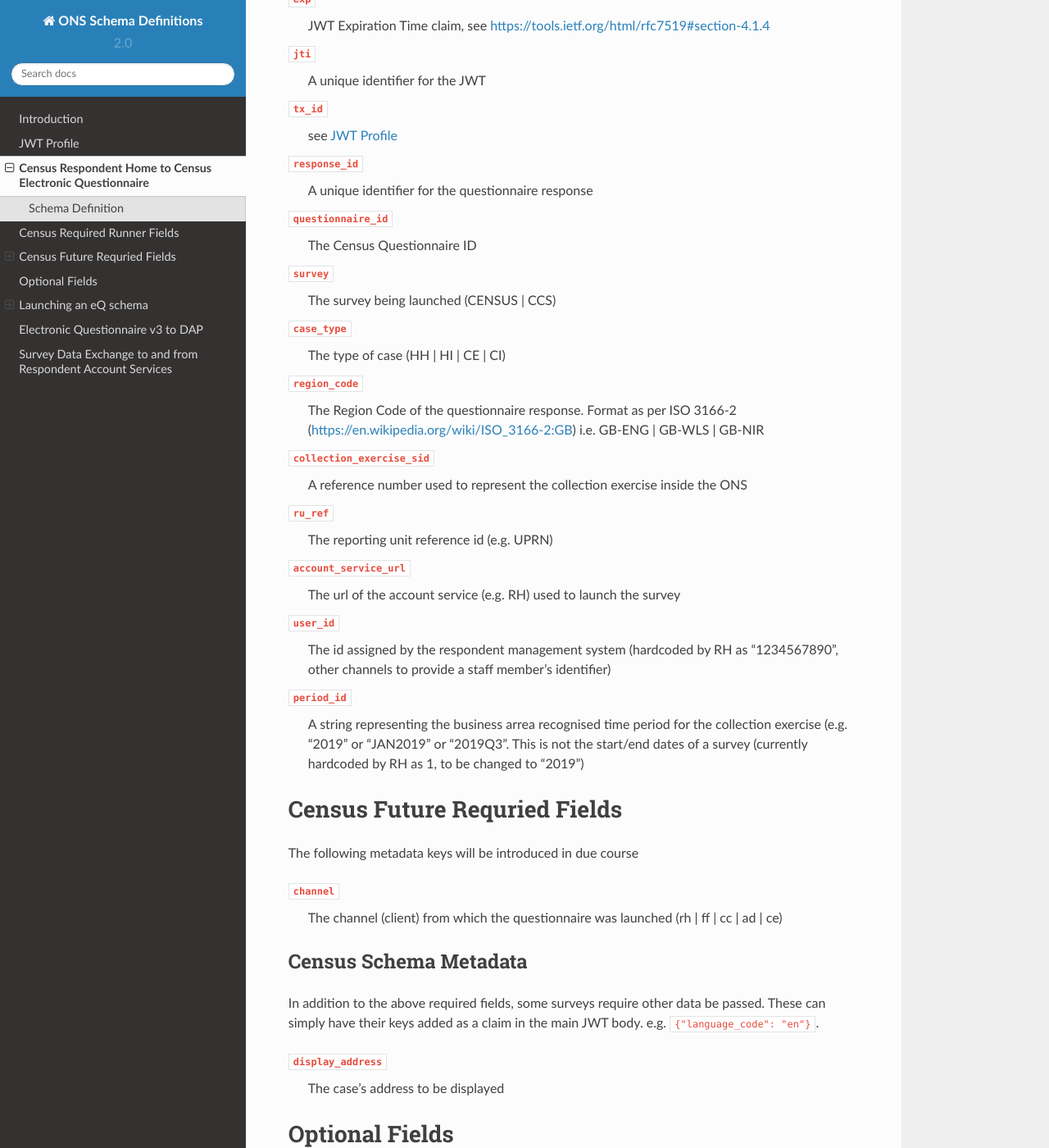
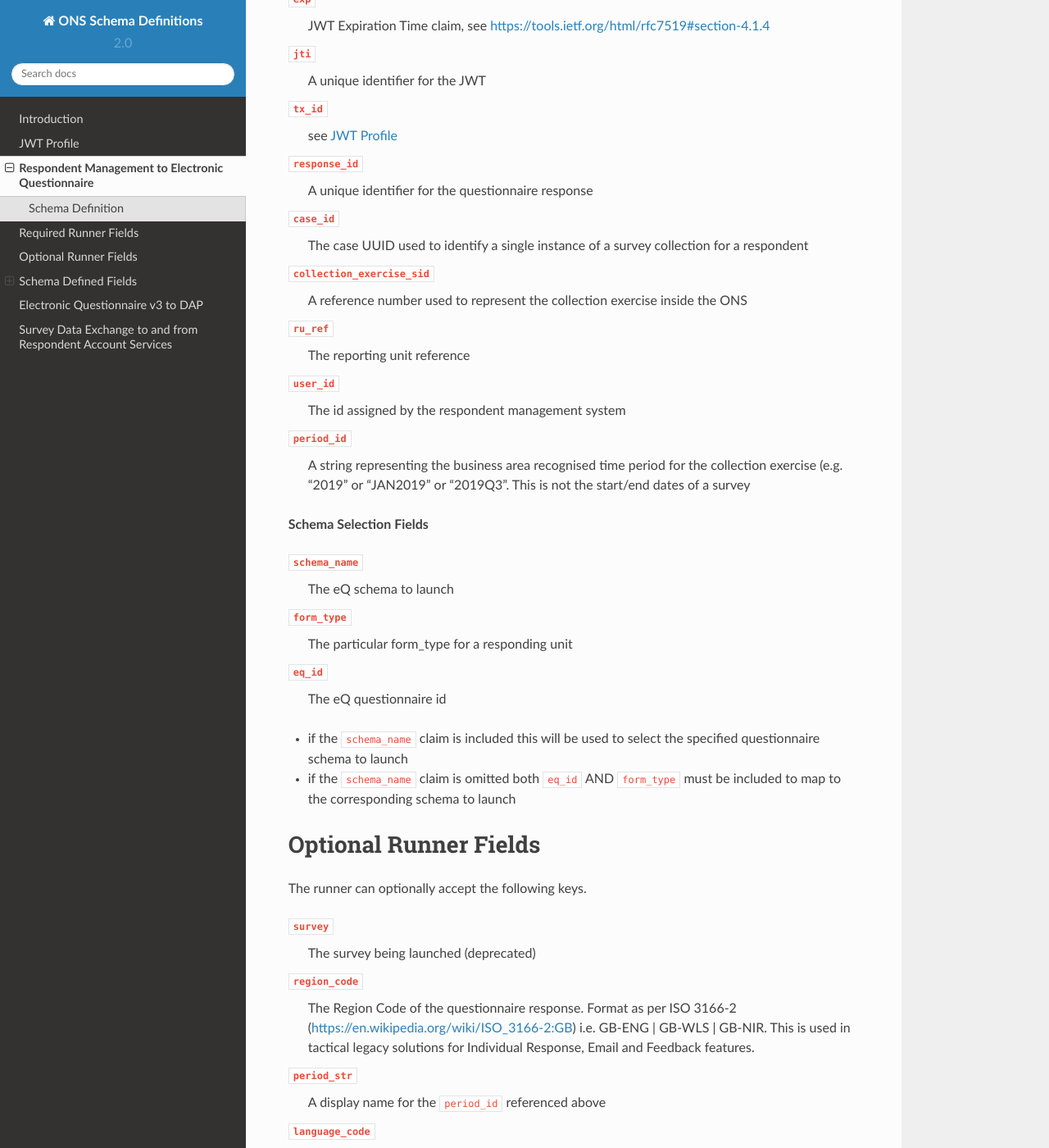
Before and after one commit to ONSdigital/ons-schema-definitions, a Sphinx documentation site: the page built from docs/respondent_management_to_electronic_questionnaire.rst, in a window 1280 px wide and 1400 px high, scrolled down 608 px. Shown: the whole window at 82% size. Built offline with Sphinx 7.4.7 and the Read the Docs theme 2.0.0, drawn with Linux system fonts in a browser that asks for light colours; some of the changed text lies outside the part shown.

Commit message:
Post census updates (#56)
Updates following Census aligning with current Business survey requirements

```diff
--- a/docs/electronic_questionnaire_to_dap.rst
+++ b/docs/electronic_questionnaire_to_dap.rst
@@ -25,29 +25,24 @@ Schema Definition
     The unique type identifier of this JSON file.
     Can be "uk.gov.ons.edc.eq:surveyresponse" or "uk.gov.ons.edc.eq:feedback"
   ``version``
-    The version number of the eQ data payload structure (e.g. "0.0.3" for census)
+    The version number of the eQ data payload structure (e.g. "0.0.3")
   ``origin``
     The name or identifier of the data capture system. Currently "uk.gov.ons.edc.eq" (historical named for Electronic Data Collection)
   ``survey_id``
-    The numerical survey identifier as used across the ONS (e.g census | ccs )
+    The numerical survey identifier as used across the ONS
   ``case_id``
     The case UUID used to identify an instance of a survey response request (generated in RM, may not be included if no case has been linked at launch time)
   ``flushed``
     Whether the survey was flushed or not. This will be `true` if the survey has been flushed through eQ (surveys that haven't been submitted could be flushed through at the end of their collection period) and `false` otherwise.
   ``collection``
-    A dictionary of data about the collction exercise the response is for
+    An object about the collection exercise the response is for
 
         ``exercise_sid``
           The Collection exercise UUID (generated in RM)
         ``schema_name``
-          The eQ schema representing the question set presented to the respondent (e.g. census_individual_gb_eng.json)
+          The eQ schema representing the question set presented to the respondent
         ``period``
           A string representing the business area's time period for the collection exercise (e.g. "2019" or "JAN2019" or "2019Q3". This is not the start/end dates of a survey (currently hardcoded by RH as 1, to be changed to "2019")
-
-  ``questionnaire_id``
-    A string containing the census Questionnaire ID
-  ``response_id``
-    A string contining the RH response_id (a unique value used in part to generate a unique security key, unlikely to be required downstream so confirm removal)
   ``started_at``
     The datetime of the first answer saved in a survey
   ``submitted_at``
@@ -57,19 +52,19 @@ Schema Definition
   ``submission_language_code``
     The language code that was being used on submission (e.g. en | cy | ga | eo)
   ``case_type``
-    The type of case (e.g. HH | HI | CE | SPG for census)
+    The type of case (e.g. B | BI)
   ``form_type``
-    The type of questionnaire form (e.g. H | I | C for census)
+    The type of questionnaire form
   ``region_code``
     The Region Code of the questionnaire response. Format as per ISO 3166-2 (https://en.wikipedia.org/wiki/ISO_3166-2:GB) i.e. GB-ENG | GB-WLS | GB-NIR
   ``channel``
-    The channel used to launch the electronic questionnaire (FIELD | CC | AD | RH for census)
+    The channel used to launch the electronic questionnaire
   ``metadata``
-    A dictionary of data required for the purposes of rendering or routing the given eQ schema
+    A dictionary of data required for the purposes of rendering or routing the given eQ schema (e.g.)
         ``ru_ref``
-          The reporting unit reference responsible for the response id (e.g. UPRN)
+          The reporting unit reference responsible for the response id
         ``user_id``
-          The id assigned by the respondent management system (hardcoded by RH as empty "", other channels to provide a staff member's identifier)
+          The id assigned by the respondent management system
         ``display_address``
           The address displayed to the respondent when completing the questionnaire
 
@@ -106,28 +101,27 @@ Example Json payloads
         "type": "uk.gov.ons.edc.eq:surveyresponse",
         "version": "0.0.3",
         "origin": "uk.gov.ons.edc.eq",
-        "survey_id": "census",
+        "survey_id": "001",
         "flushed": false,
         "submitted_at": "2019-06-21T16:37:56.551086",
         "launch_language_code": 'en',
         "submission_language_code": 'en',
         "collection": {
             "exercise_sid": "9ced8dc9-f2f3-49f3-95af-2f3ca0b74ee3",
-            "schema_name": "census_individual_gb_eng.json",
-            "period": "2019"
+            "schema_name": "mbs_0201",
+            "period": "JAN2019"
         },
         "metadata": {
             "user_id": "1234567890",
             "ru_ref": "47850401631S",
         },
         "response_id": "2111319119395635",
-        "questionnaire_id": "4012828663560993",
         "started_at": "2019-06-21T16:33:30.665144",
         "case_id": "a386b2de-a615-42c8-a0f4-e274f9eb28ee",
-        "case_type": "SPG",
+        "case_type": "",
         "form_type": "H",
         "region_code": "GB-ENG",
-        "channel": "RH",
+        "channel": "RAS",
         "data": {
             answers: [...],
             lists: [...]
--- a/docs/respondent_management_to_electronic_questionnaire.rst
+++ b/docs/respondent_management_to_electronic_questionnaire.rst
@@ -1,5 +1,5 @@
-Census Respondent Home to Census Electronic Questionnaire
----------------------------------------------------------
+Respondent Management to Electronic Questionnaire
+----------------------------------------------------------------
 
 When a respondent is ready to take a survey hosted on the eq system, a set of details
 need to be passed to eq to setup the survey correctly. This data is wrapped inside a json web
@@ -10,7 +10,7 @@ to integrate with the eq system.
 Schema Definition
 =================
 
-Census Required Runner Fields
+Required Runner Fields
 ------------------------------
 
 The following metadata keys are always required for the survey runner, they do not appear in individual survey metadata definitions.
@@ -25,48 +25,38 @@ The following metadata keys are always required for the survey runner, they do n
   see :doc:`jwt_profile`
 ``response_id``
   A unique identifier for the questionnaire response
-``questionnaire_id``
-  The Census Questionnaire ID
-``survey``
-  The survey being launched (CENSUS | CCS)
-``case_type``
-  The type of case (HH | HI | CE | CI)
-``region_code``
-  The Region Code of the questionnaire response. Format as per ISO 3166-2 (https://en.wikipedia.org/wiki/ISO_3166-2:GB) i.e. GB-ENG | GB-WLS | GB-NIR
+``case_id``
+  The case UUID used to identify a single instance of a survey collection for a respondent
 ``collection_exercise_sid``
   A reference number used to represent the collection exercise inside the ONS
 ``ru_ref``
-  The reporting unit reference id (e.g. UPRN)
-``account_service_url``
-  The url of the account service (e.g. RH) used to launch the survey
+  The reporting unit reference
 ``user_id``
-  The id assigned by the respondent management system (hardcoded by RH as "1234567890", other channels to provide a staff member's identifier)
+  The id assigned by the respondent management system
 ``period_id``
-  A string representing the business arrea recognised time period for the collection exercise (e.g. "2019" or "JAN2019" or "2019Q3". This is not the start/end dates of a survey (currently hardcoded by RH as 1, to be changed to "2019")
+  A string representing the business area recognised time period for the collection exercise (e.g. "2019" or "JAN2019" or "2019Q3". This is not the start/end dates of a survey
 
-Census Future Requried Fields
------------------------------
-The following metadata keys will be introduced in due course
+**Schema Selection Fields**
 
-``channel``
-  The channel (client) from which the questionnaire was launched (rh | ff | cc | ad | ce)
+``schema_name``
+  The eQ schema to launch
+``form_type``
+  The particular form_type for a responding unit
+``eq_id``
+  The eQ questionnaire id
 
-Census Schema Metadata
-======================
+* if the ``schema_name`` claim is included this will be used to select the specified questionnaire schema to launch
+* if the ``schema_name`` claim is omitted both ``eq_id`` AND ``form_type`` must be included to map to the corresponding schema to launch
 
-In addition to the above required fields, some surveys require other data be passed. These can simply have their keys added as a claim in the main JWT body. e.g. ``{"language_code": "en"}``.
+Optional Runner Fields
+----------------------
 
-``display_address``
-  The case's address to be displayed
-
-Optional Fields
----------------
 The runner can optionally accept the following keys.
 
-``schema_name``
-  The eQ schema to launch (e.g. census_individual_gb_eng)
-``case_id``
-  The case UUID used to identify a single instance of a survey collection for a respondent
+``survey``
+  The survey being launched (deprecated)
+``region_code``
+  The Region Code of the questionnaire response. Format as per ISO 3166-2 (https://en.wikipedia.org/wiki/ISO_3166-2:GB) i.e. GB-ENG | GB-WLS | GB-NIR. This is used in tactical legacy solutions for Individual Response, Email and Feedback features.
 ``period_str``
   A display name for the ``period_id`` referenced above
 ``language_code``
@@ -75,12 +65,22 @@ The runner can optionally accept the following keys.
   A URL for a remote survey JSON. This claim is used to tell Survey Runner to load the schema JSON from a remote location
 ``case_ref``
   The case reference identified by the above UUID (e.g. "1000000000000001")
+``case_type``
+  The type of case
+``account_service_url``
+  The url of the account service used to launch the survey
 ``account_service_log_out_url``
   The logout url of the account service used to launch the survey.  Not required for services that don't have a log in function (i.e., respondent home)
+``channel``
+  The channel (client) from which the questionnaire was launched
 
-Launching an eQ schema
-----------------------
-If the schema_name claim is not included (explicitly specifying the questionnaire schema to launch) then the survey, case_type and region_code will be used to map to the corresponding schema. This is primarily intended to support the census.
+Schema Defined Fields
+---------------------
+
+In addition to the above required fields, some surveys require other data be passed. These can simply have their keys added as a claim in the main JWT body. e.g.
+
+``display_address``
+  The case's address to be displayed
 
 An example JSON claim
 =====================
@@ -92,11 +92,10 @@ An example JSON claim
     "iat": 1458047712,
     "exp": 1458057712,
     "response_id": "2420000014903143",
-    "questionnaire_id": "2420000014903143",
-    "case_type": "HI"
+    "case_type": "B"
     "region_code": "GB-ENG",
     "collection_exercise_sid": "789",
-    "ru_ref": "7897897J",
+    "ru_ref": "49900000001A",
     "language_code": "en",
     "account_service_url": "http://localhost:9092",
     "display_address": "ONS, Segensworth Road",
```
